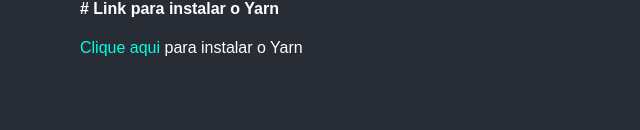
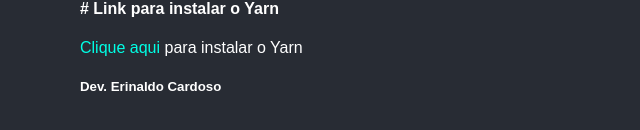
Before and after one commit to erynaldo/meu-app-react, a React (Create React App) app: page / in a window 1280 px wide. Shown: the part 444-574 px from the top of the page, without its empty margins (0-640 px from the left). Built offline with nearby package versions, Linux system fonts and the light colour scheme.

Commit message:
Inserido meu nome no final

```diff
--- a/src/App.js
+++ b/src/App.js
@@ -51,7 +51,8 @@
             <h5># Abre o terminal do visual code e digita:</h5>
                 <h6 className="codigo">yarn start</h6>
             <h4># Link para instalar o Yarn</h4>
-                <a className="link" href="https://classic.yarnpkg.com/en/" target="_blank">Clique aqui</a> para instalar o Yarn
+            <a className="link" href="https://classic.yarnpkg.com/en/" target="_blank">Clique aqui</a> para instalar o Yarn
+            <h5>Dev. Erinaldo Cardoso</h5>
           </section>
       </div>
     );
```
